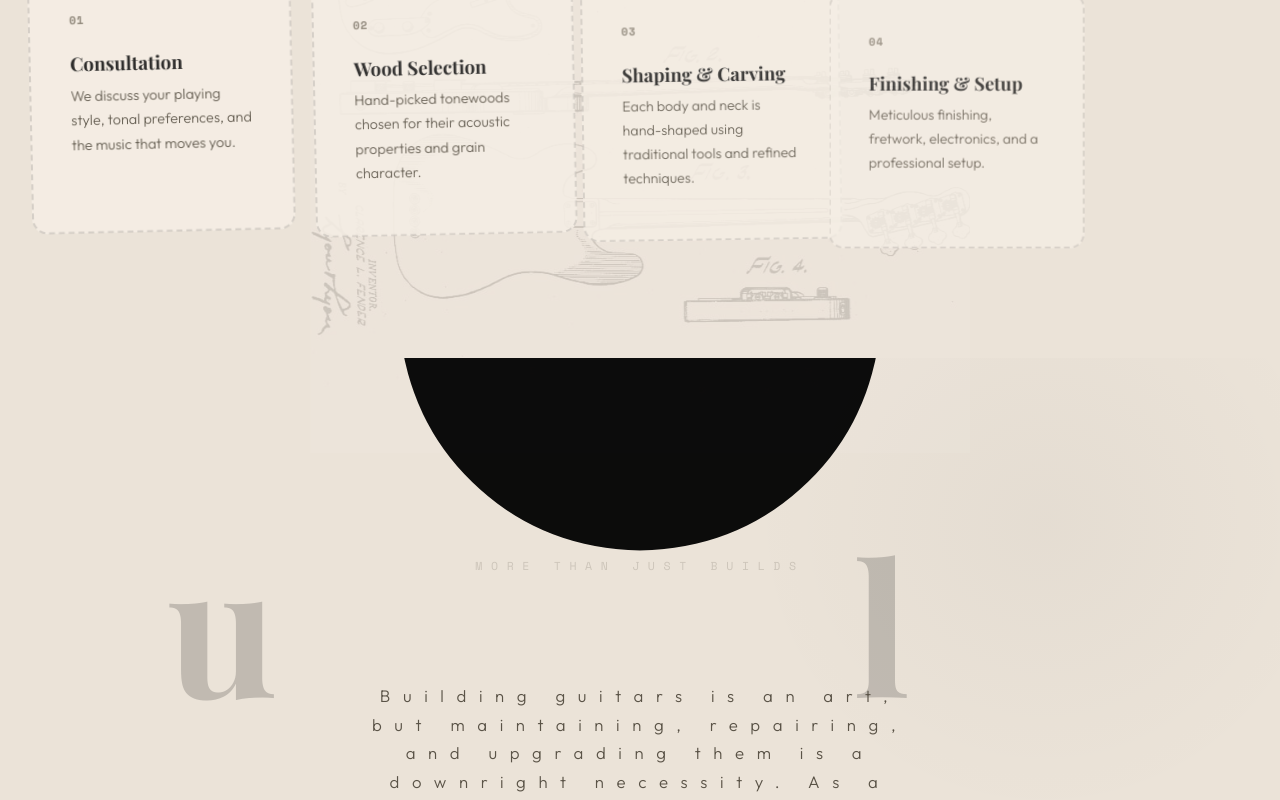
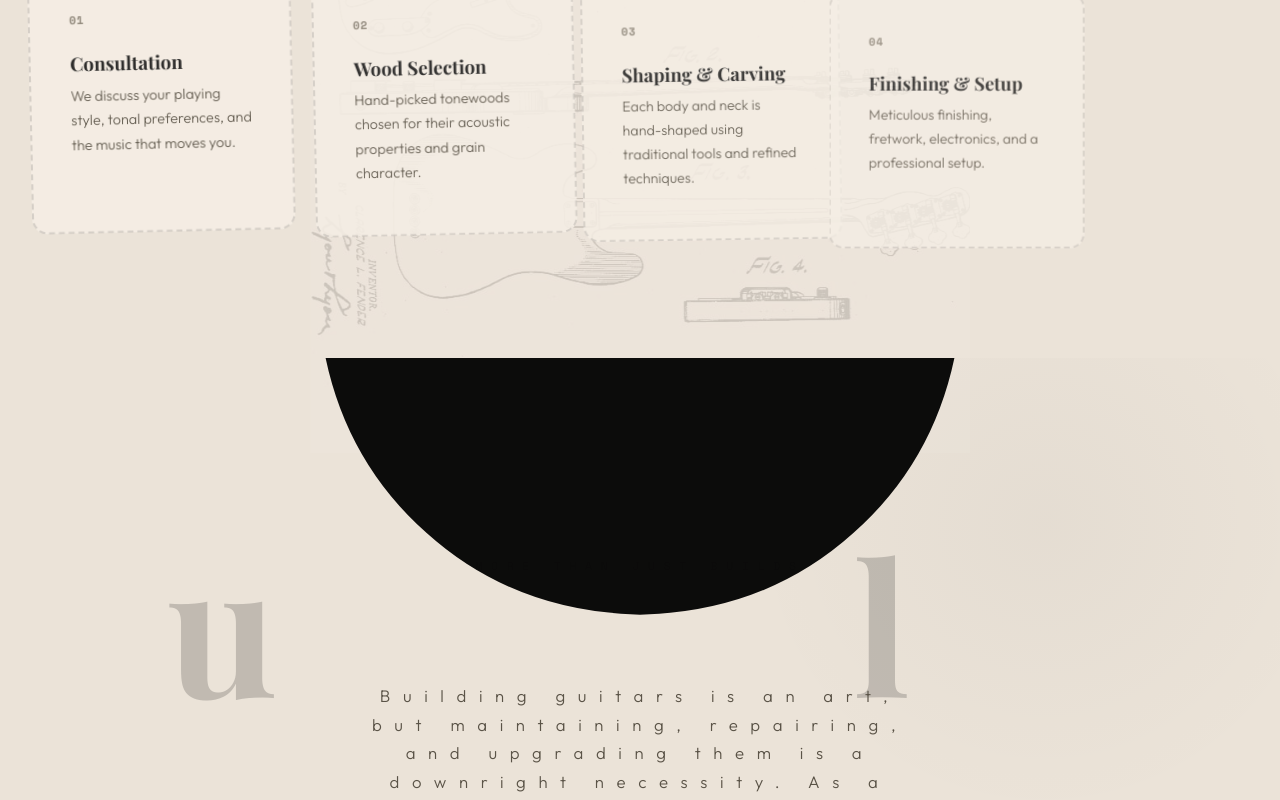
Before and after one commit to JoanDidac/Brut-Guitars, a React (Vite) app: page / in a window 1280 px wide. Shown: the part 3720-4520 px from the top of the page. Built offline with nearby package versions, Linux system fonts and the light colour scheme; a web font is replaced by a local one.

Commit message:
Scale up solid-circle ceiling graphic width to 40rem trial limit

```diff
--- a/src/components/Services.css
+++ b/src/components/Services.css
@@ -14,8 +14,8 @@
        3. rotate(-90deg): Face the flat edge up
     */
     transform: translateX(-50%) translateY(-35%) rotate(-90deg);
-    width: 30rem;
-    /* Scaled up explicitly to 30rem as requested */
+    width: 40rem;
+    /* Scaled up explicitly to 40rem as requested */
     height: auto;
     z-index: 10;
     opacity: 0.95;
```
